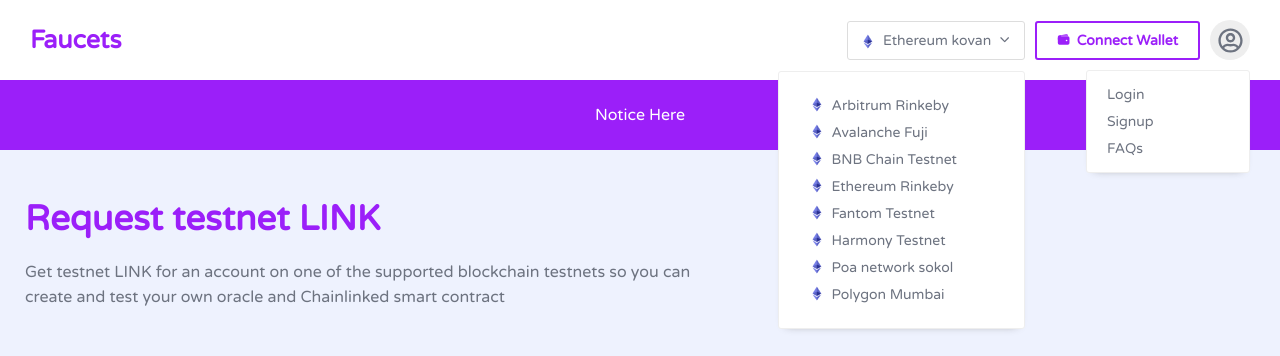
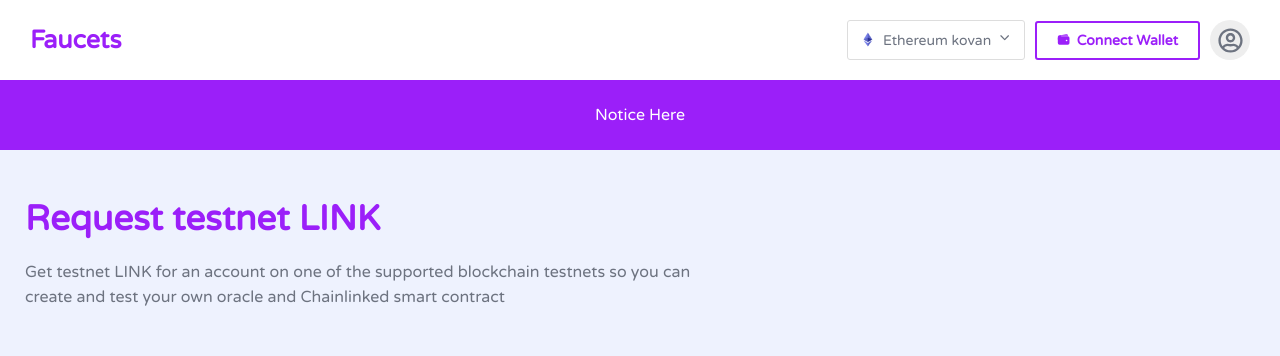
Before and after one commit to Sumon092/3wfaucet, a React (Create React App) app: page / in a window 1280 px wide. Shown: the top 356 px of the page. Built offline with nearby package versions, Linux system fonts and the light colour scheme.

Commit message:
netwrok toggler added

```diff
--- a/src/components/NavBar.jsx
+++ b/src/components/NavBar.jsx
@@ -2,6 +2,7 @@
 import { Link } from 'react-router-dom';
 import styled from 'styled-components';
 import Ethereum from '../assets/etherieum.png'
+import BNB from '../assets/bnb.png'
 
 
 const Container = styled.div`
@@ -115,34 +116,42 @@
     border-radius: 3px;
     box-shadow: 0 4px 9px -8px grey;
 `
+const Network = styled.div`
+
+`
 const Navbar = () => {
-    const [active, setActive] = useState(true);
+    const [active, setActive] = useState(false);
     const handleClick = () => {
         setActive(!active);
     };
-    const [network, setNetwork] = useState(true);
+    const [network, setNetwork] = useState(false);
     const handleNetwork = () => {
         setNetwork(!network);
     };
+
+
 
     return (
         <Container>
             <Wrapper>
                 <Link style={{ textDecoration: 'none' }} to="/"><Left><Logo>Faucets</Logo></Left></Link>
                 <Right>
-                    <NetworkContainer >
-                        <MenuItem onClick={handleNetwork}>
+                    <NetworkContainer onClick={handleNetwork}>
+                        <MenuItem >
                             <MenuButton left>
-                                <Image src={Ethereum} />
-                                <ButtonText spacing='right'>Ethereum kovan</ButtonText>
-                                <svg stroke="currentColor" fill="currentColor" stroke-width="0" viewBox="0 0 512 512" height="1em" width="1em" xmlns="http://www.w3.org/2000/svg"><path d="M256 294.1L383 167c9.4-9.4 24.6-9.4 33.9 0s9.3 24.6 0 34L273 345c-9.1 9.1-23.7 9.3-33.1.7L95 201.1c-4.7-4.7-7-10.9-7-17s2.3-12.3 7-17c9.4-9.4 24.6-9.4 33.9 0l127.1 127z"></path></svg>
+                                <Network>
+                                    <Image src={Ethereum} />
+                                    <ButtonText spacing='right'>Ethereum kovan</ButtonText>
+                                    <svg stroke="currentColor" fill="currentColor" stroke-width="0" viewBox="0 0 512 512" height="1em" width="1em" xmlns="http://www.w3.org/2000/svg"><path d="M256 294.1L383 167c9.4-9.4 24.6-9.4 33.9 0s9.3 24.6 0 34L273 345c-9.1 9.1-23.7 9.3-33.1.7L95 201.1c-4.7-4.7-7-10.9-7-17s2.3-12.3 7-17c9.4-9.4 24.6-9.4 33.9 0l127.1 127z"></path></svg>
+                                </Network>
+
                             </MenuButton>
                         </MenuItem>
                         {
                             network && <NetworkList >
                                 <Ul>
                                     <Li><Image src={Ethereum} />Arbitrum Rinkeby</Li>
-                                    <Li><Image src={Ethereum} />Avalanche Fuji</Li>
+                                    <Li><Image src={BNB} />Avalanche Fuji</Li>
                                     <Li><Image src={Ethereum} />BNB Chain Testnet</Li>
                                     <Li><Image src={Ethereum} />Ethereum Rinkeby</Li>
                                     <Li><Image src={Ethereum} />Fantom Testnet</Li>
```
Also changed, not shown: src/assets/bnb.png (added).
